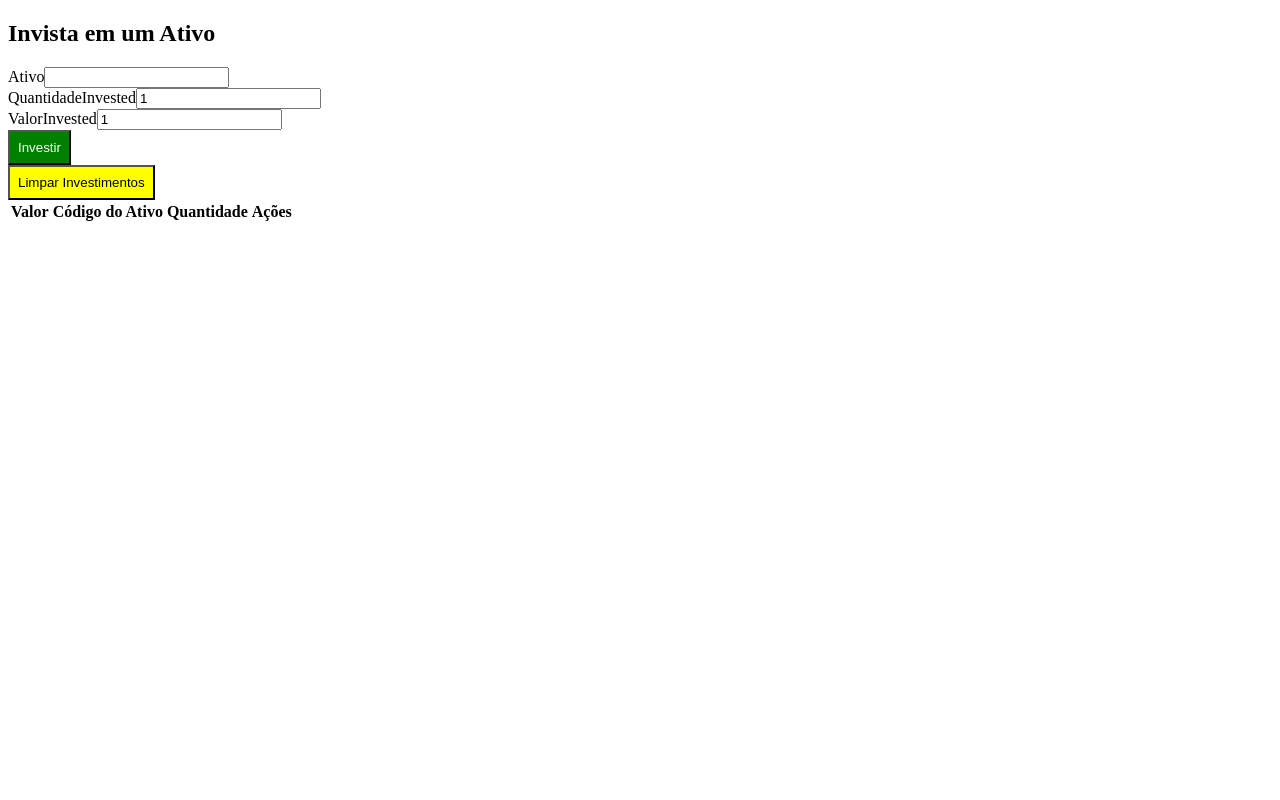
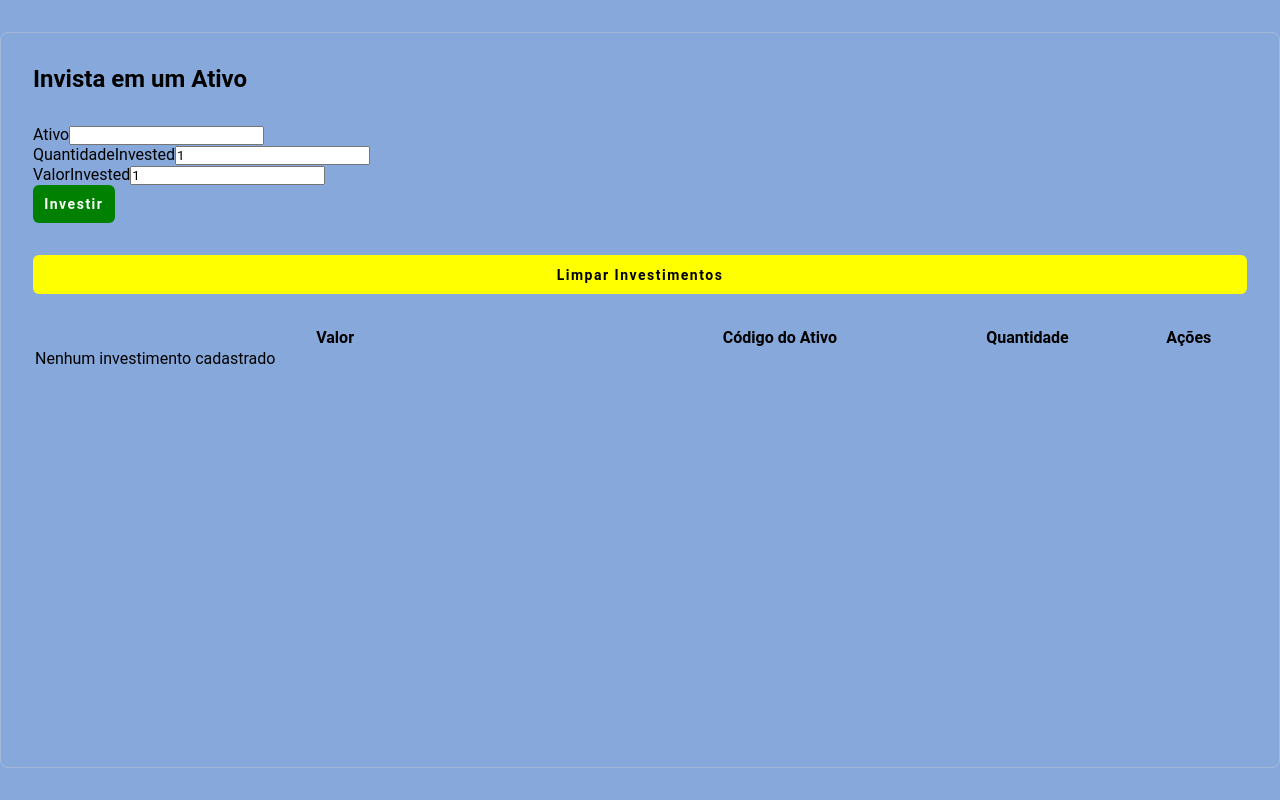
Before and after one commit to AntonioLuisP/my-invest, a React (Vite) app: page / in a window 1280 px wide. Built offline with nearby package versions, Linux system fonts and the light colour scheme.

Commit message:
button e body style

```diff
--- /dev/null
+++ b/src/Index.css
@@ -0,0 +1,15 @@
+* {
+  padding: 0;
+  margin: 0;
+  font-family: "Roboto", sans-serif;
+  box-sizing: border-box;
+}
+
+body {
+  width: 100%;
+  height: 100vh;
+  background-color: #87a8da;
+  padding: 2rem;
+  display: flex;
+  justify-content: center;
+}
--- /dev/null
+++ b/src/components/Button.jsx
@@ -0,0 +1,15 @@
+import styled from "styled-components"
+
+export const Button = styled.button`
+  display: inline-block;
+  position: static;
+  padding: 0.7rem;
+  background-color: ${props => `${props.backgroundColor}`};
+  color: ${props => `${props.color}`};
+  cursor: pointer;
+  border: none;
+  border-radius: 6px;
+  font-size: 14px;
+  font-weight: bold;
+  letter-spacing: 1.5px;
+`
--- a/src/components/Investiment/index.jsx
+++ b/src/components/Investiment/index.jsx
@@ -1,12 +1,27 @@
 import InvestimentForm from "../InvestimentForm"
 import InvestimentTable from "../InvestimentTable"
 import { InvestimentsContextProvider } from "../../context/InvestimentsContext"
+import styled from "styled-components"
 
 export default function Investiment() {
   return (
-    <InvestimentsContextProvider>
-      <InvestimentForm />
-      <InvestimentTable />
-    </InvestimentsContextProvider>
+    <InvestContainer>
+      <InvestimentsContextProvider>
+        <InvestimentForm />
+        <InvestimentTable />
+      </InvestimentsContextProvider>
+    </InvestContainer>
   )
 }
+
+const InvestContainer = styled.div`
+  width: 80rem;
+  min-width: 60%;
+  height: 100%;
+  padding: 2rem;
+  border-radius: 8px;
+  border: 1px solid #a3b9da;
+  display: flex;
+  flex-direction: column;
+  row-gap: 2rem;
+`
--- a/src/components/InvestimentForm/index.jsx
+++ b/src/components/InvestimentForm/index.jsx
@@ -1,5 +1,6 @@
 import { useState } from "react"
 import { useInvestiments } from "../../hooks/useInvestiments"
+import { Button } from "../Button"
 
 export default function InvestimentForm() {
   const [, setInvestiments] = useInvestiments()
@@ -68,17 +69,9 @@ export default function InvestimentForm() {
             onChange={e => setValorInvested(e.target.value)}
           />
         </div>
-        <button
-          type="submit"
-          style={{
-            padding: "8px",
-            backgroundColor: "green",
-            color: "white",
-            cursor: "pointer"
-          }}
-        >
+        <Button type="submit" backgroundColor={"green"} color={"white"}>
           Investir
-        </button>
+        </Button>
       </form>
     </>
   )
--- a/src/components/InvestimentTable/index.jsx
+++ b/src/components/InvestimentTable/index.jsx
@@ -1,4 +1,5 @@
 import { useInvestiments } from "../../hooks/useInvestiments"
+import { Button } from "../Button"
 
 export default function InvestimentTable() {
   const [investiments, setInvestiments] = useInvestiments()
@@ -15,17 +16,13 @@ export default function InvestimentTable() {
 
   return (
     <>
-      <button
+      <Button
         onClick={handleCleatInvestiments}
-        style={{
-          padding: "8px",
-          backgroundColor: "yellow",
-          color: "black",
-          cursor: "pointer"
-        }}
+        backgroundColor={"yellow"}
+        color={"black"}
       >
         Limpar Investimentos
-      </button>
+      </Button>
       <table>
         <thead>
           <tr>
@@ -36,26 +33,26 @@ export default function InvestimentTable() {
           </tr>
         </thead>
         <tbody>
-          {investiments.map((investiment, key) => (
+          {investiments.length > 0 ? (
+            investiments.map((investiment, key) => (
               <tr key={key}>
                 <td>{investiment.valor}</td>
                 <td>{investiment.codAtivo}</td>
                 <td>{investiment.quantidade}</td>
                 <td>
-                <button
+                  <Button
                     onClick={() => handleDeleteInvestiments(key)}
-                  style={{
-                    padding: "8px",
-                    backgroundColor: "red",
-                    color: "white",
-                    cursor: "pointer"
-                  }}
+                    backgroundColor="red"
+                    color="white"
                   >
                     Apagar
-                </button>
+                  </Button>
                 </td>
               </tr>
-          ))}
+            ))
+          ) : (
+            <tr>Nenhum investimento cadastrado</tr>
+          )}
         </tbody>
       </table>
     </>
```
Also changed, not shown: src/main.jsx (+5 -4 lines). Lines whose indentation alone changed are shown as unchanged.
